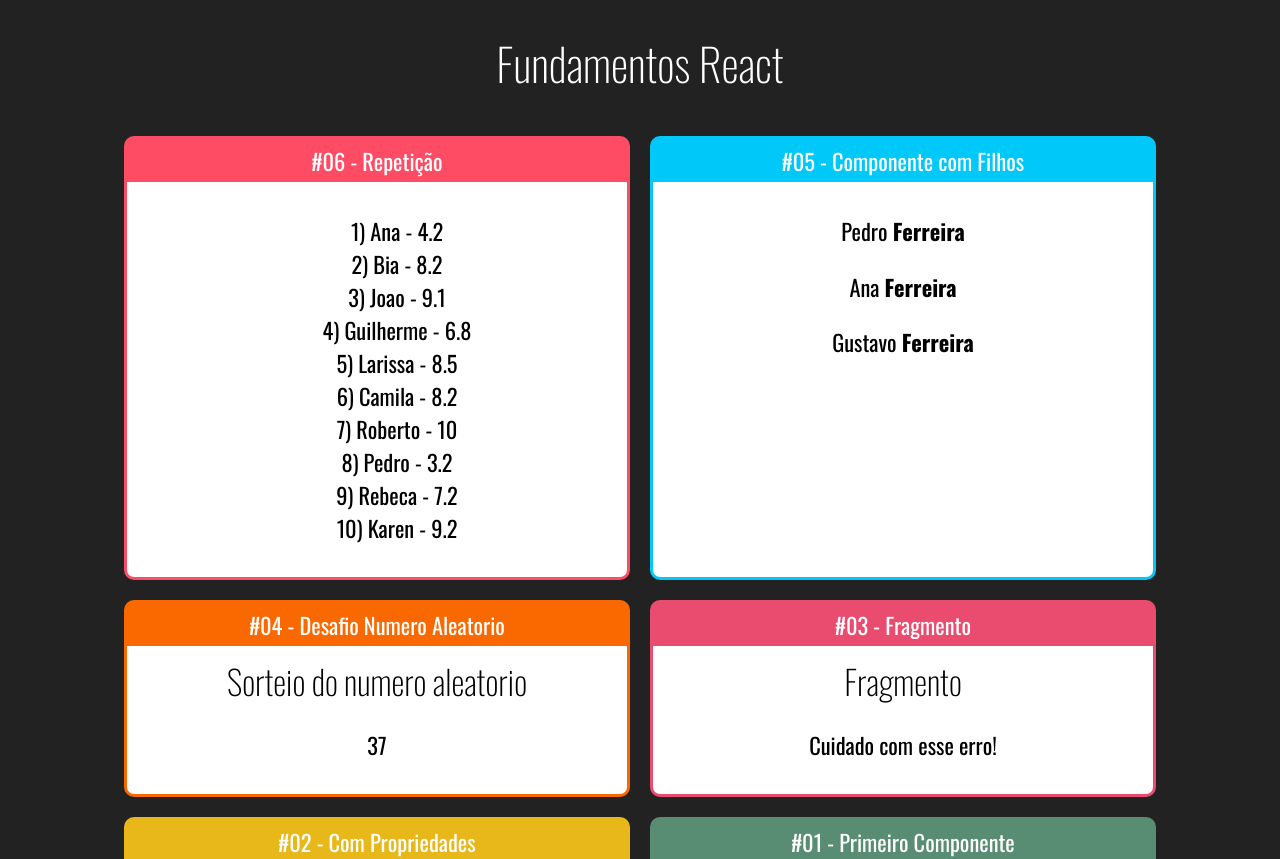
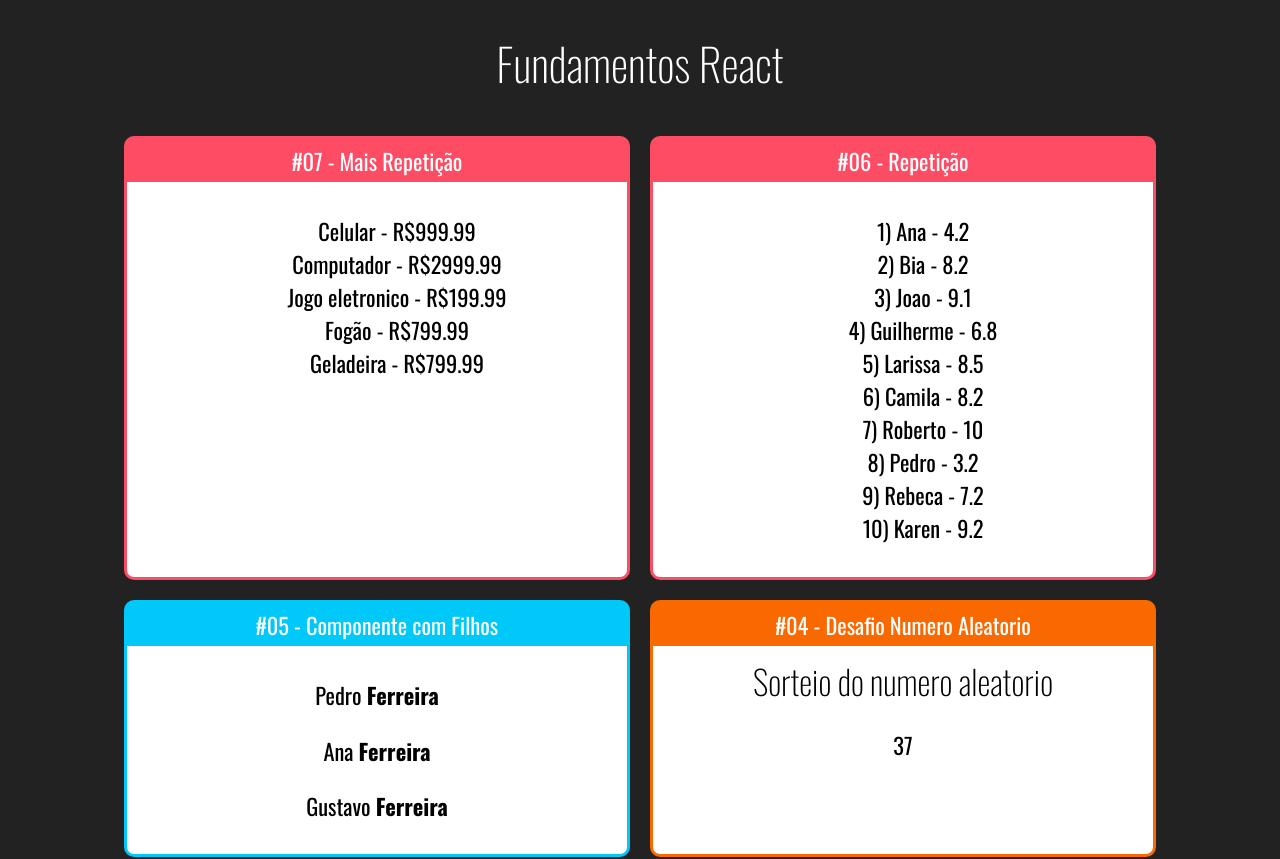
Before and after one commit to ArthurPMachado/React, a React (Create React App) app: page / in a window 1280 px wide. Shown: the top 859 px of the page. Built offline with nearby package versions, Linux system fonts and the light colour scheme.

Commit message:
Feat: another component to train loop render

```diff
--- a/src/App.jsx
+++ b/src/App.jsx
@@ -1,5 +1,6 @@
 import React from 'react';
 
+import TabelaProdutos from './components/basics/TabelaProdutos';
 import ListaAlunos from './components/basics/ListaAlunos';
 import MembroFamilia from './components/basics/MembroFamilia';
 import Familia from './components/basics/Familia';
@@ -17,6 +18,10 @@ function App() {
       <h1>Fundamentos React</h1>
 
       <div className="cards">
+        <Card titulo="#07 - Mais Repetição" cor="#FF4C65">
+          <TabelaProdutos />
+        </Card>
+
         <Card titulo="#06 - Repetição" cor="#FF4C65">
           <ListaAlunos />
         </Card>
--- /dev/null
+++ b/src/components/basics/TabelaProdutos.jsx
@@ -0,0 +1,17 @@
+import React from 'react';
+import produtos from '../../data/produtos';
+
+function TabelaProdutos(props) {
+  const renderProducts = produtos.map((produto) => (
+    <li key={produto.id}>{produto.name} - R${produto.price}</li>));
+
+  return (
+    <div>
+      <ul style={{ listStyle: 'none' }}>
+        {renderProducts}
+      </ul>
+    </div>
+  );
+}
+
+export default TabelaProdutos;
--- /dev/null
+++ b/src/data/produtos.js
@@ -0,0 +1,7 @@
+export default [
+  { id: 1, name: 'Celular', price: 999.99 },
+  { id: 2, name: 'Computador', price: 2999.99 },
+  { id: 3, name: 'Jogo eletronico', price: 199.99 },
+  { id: 4, name: 'Fogão', price: 799.99 },
+  { id: 5, name: 'Geladeira', price: 799.99 },
+];
```
